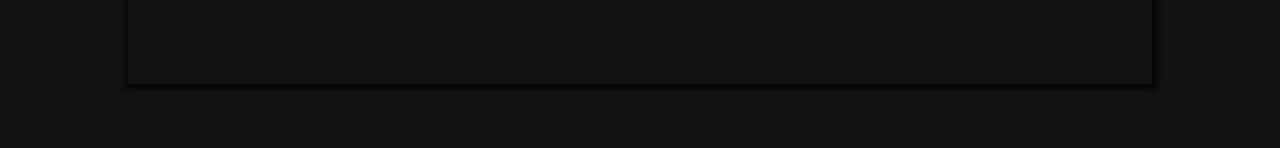
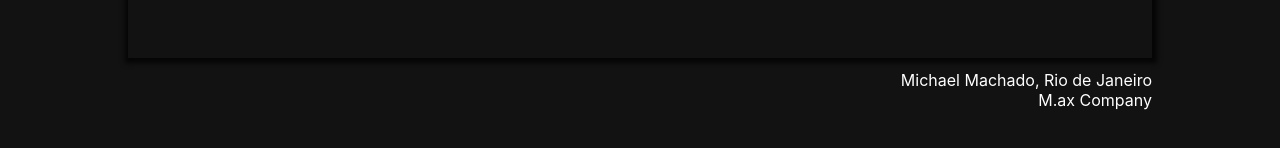
Before and after one commit to MachadoMichael/mcaestudio, a React (Create React App) app: page / in a window 1280 px wide. Shown: the part 628-776 px from the top of the page. Built offline with nearby package versions, Linux system fonts and the light colour scheme; no server answers.

Commit message:
add: info-photo

```diff
--- a/src/App.css
+++ b/src/App.css
@@ -19,6 +19,13 @@
   align-items: center;
   justify-content: center;
   background-color: #121212;
+}
+
+.info-box{
+  display: flex;
+  justify-content: center;
+  width: 100%;
+  margin-top: 1%;
 }
 
 .App-logo {
--- a/src/App.js
+++ b/src/App.js
@@ -4,6 +4,7 @@
 import { getAllFileUrls } from './firebase/storage';
 import SwiperCarousel from './components/swiper';
 import { Navbar } from './components/navbar';
+import { Info } from './components/photo-info/info';
 
 function App() {
   const [fileUrls, setFileUrls] = useState([]);
@@ -12,7 +13,7 @@
     const fetchData = async () => {
       try {
         const folderPath = 'path/to/your/files'; // Change this to the actual path in your storage
-        const urls = await getAllFileUrls(folderPath);
+        const urls = await getAllFileUrls(folderPath); { }
         setFileUrls(urls);
       } catch (error) {
         console.error('Error getting file URLs:', error);
@@ -27,6 +28,9 @@
       <Navbar />
       <div className='home-body'>
         <SwiperCarousel photos={fileUrls} />
+        <div className='info-box'>
+          <Info client={'Michael Machado'} company={'M.ax Company'} localization={'Rio de Janeiro'} />
+        </div>
       </div>
     </div>
   );
--- a/src/components/photo-info/index.js
+++ /dev/null
@@ -1,3 +0,0 @@
-const Info = () => {
-  return
-}
--- /dev/null
+++ b/src/components/photo-info/info.css
@@ -0,0 +1,8 @@
+.info-container{
+  display: flex;
+  flex-direction: column;
+  justify-content: flex-end;
+  align-items: flex-end;
+  width: 80%;
+  color: #fff;
+}
--- /dev/null
+++ b/src/components/photo-info/info.js
@@ -0,0 +1,8 @@
+import './info.css'
+
+export const Info = ({ client, localization, company }) => {
+  return <div className="info-container">
+    <div className="first-info">{client}, {localization}</div>
+    <div className="second-info">{company}</div>
+  </div>
+}
--- a/src/components/swiper/index.js
+++ b/src/components/swiper/index.js
@@ -1,7 +1,7 @@
 // Import Swiper React components
 import { Swiper, SwiperSlide } from 'swiper/react';
 import './style.css'
-
+import { ScrollBar } from 'swiper/modules'
 // Import Swiper styles
 import 'swiper/css';
 
@@ -9,6 +9,8 @@
   return (
     <div className='container'>
       <Swiper
+        scrollbar={{ hide: true }}
+        module={[ScrollBar]}
         spaceBetween={50}
         slidesPerView={1}
         onSlideChange={() => console.log('slide change')}
```
